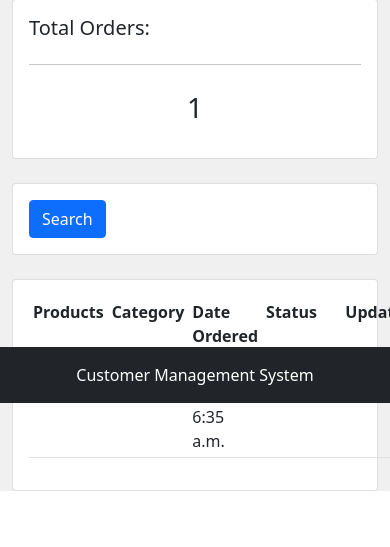
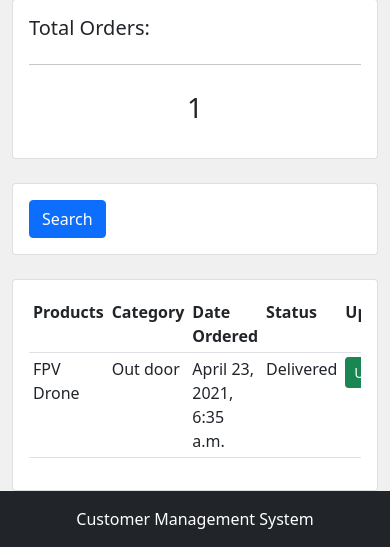
Before and after one commit to Vicgok/CustomerManagementSystem, a Django app: page /customers/1/ in a window 390 px wide; the page is wider, and only the part inside the window is pictured. Shown: the part 441-988 px from the top of that part. Before the commit the page ends 932 px from the top of that part, so only its background shows below. Run offline with Django 3.2, Linux system fonts and the light colour scheme; data comes from the database, SQL or seed files in the repository.

Commit message:
Responsive Fix

```diff
--- a/accounts/templates/accounts/base.html
+++ b/accounts/templates/accounts/base.html
@@ -23,7 +23,7 @@
 
     </div>
 
-<footer class="footer fixed-bottom text-center text-white py-3 bg-dark">
+<footer class="footer bottom text-center text-white py-3 bg-dark">
     <div class="container">
         <span class="text-muted">Customer Management System</span>
     </div>
--- a/accounts/templates/accounts/customers.html
+++ b/accounts/templates/accounts/customers.html
@@ -1,5 +1,5 @@
 {% extends 'accounts/base.html' %}
-
+{% load static %}
 {% block content %}
 <br>
 
@@ -52,6 +52,7 @@
 <div class="row">
     <div class="col">
         <div class="card card-body">
+            <div class="table-responsive">
                 <table class="table table-sm">
                     <tr>
                         <th>Products</th>
@@ -74,6 +75,7 @@
                     {% endfor %}
                 </table>
             </div>
+        </div>
 
     </div>
 
--- a/accounts/templates/accounts/dashboard.html
+++ b/accounts/templates/accounts/dashboard.html
@@ -38,6 +38,7 @@
                 <hr>
                 <div class="card">
                     <div class="card-body">
+                        <div class="table-responsive">
                             <table class="table table-sm">
                                 <tr>
                                     <th>Products</th>
@@ -58,6 +59,7 @@
                                 {% endfor %}
                             </table>
                         </div>
+                    </div>
 
                 </div>
             </div>
```
Lines whose indentation alone changed are shown as unchanged.
